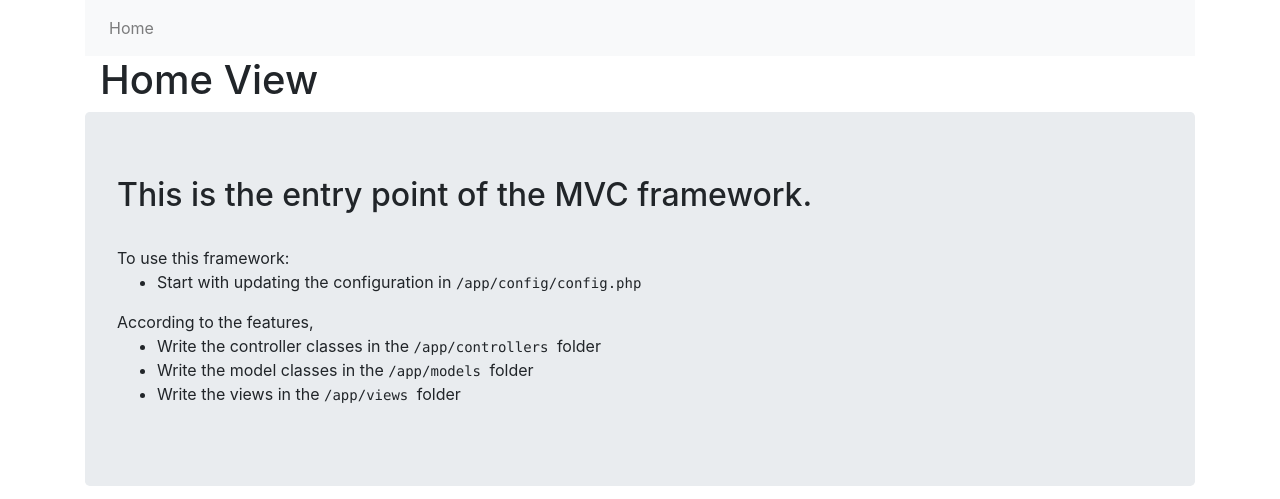
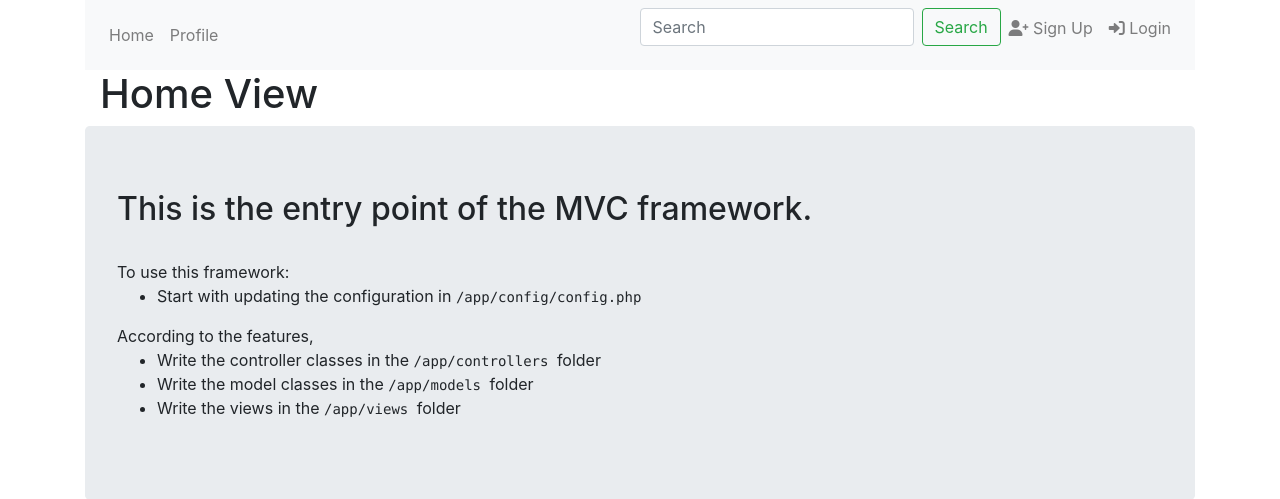
Before and after one commit to reimarrosas/ECommerce_Assign02, a PHP site: page /ECommerce_Assign02/ in a window 1280 px wide. Shown: the top 499 px of the page. Run offline with PHP 8.4, Linux system fonts and the light colour scheme; data that the repository does not hold is empty.

Commit message:
Updated the header.php file
- Added Profile
- Added Search bar
- Added Signup and Login

```diff
--- a/Blog/app/views/includes/header.php
+++ b/Blog/app/views/includes/header.php
@@ -24,8 +24,23 @@
 <div class="collapse navbar-collapse" id="navbarSupportedContent">
   <ul class="navbar-nav mr-auto">
     <li class="nav-item">
-      <a class="nav-link" href="/MVC/Home">Home</a>
+      <a class="nav-link" href="/ECommerce_Assign02/Blog/Home">Home</a>
     </li>
+    <li class="nav-item">
+      <a class="nav-link" href="/ECommerce_Assign02/Blog/Profile">Profile</a>
+    </li>
+
+  </ul>
+
+  <ul class="nav navbar-nav navbar-right">
+  <form class="form-inline">
+    <input class="form-control mr-sm-2" type="search" placeholder="Search" aria-label="Search">
+    <button class="btn btn-outline-success my-2 my-sm-0" type="submit">Search</button>
+  </form>
+    <?php
+      echo '<li class="nav-item"><a class="nav-link" href="/ECommerce_Assign02/Blog/Login/register"><i class="fa-solid fa-user-plus"></i> Sign Up</a></li>
+          <li class="nav-item"><a class="nav-link" href="/ECommerce_Assign02/Blog/Login/"><i class="fa-solid fa-right-to-bracket"></i> Login</a></li>';
+    ?>
   </ul>
 </div>
 </nav>
```
